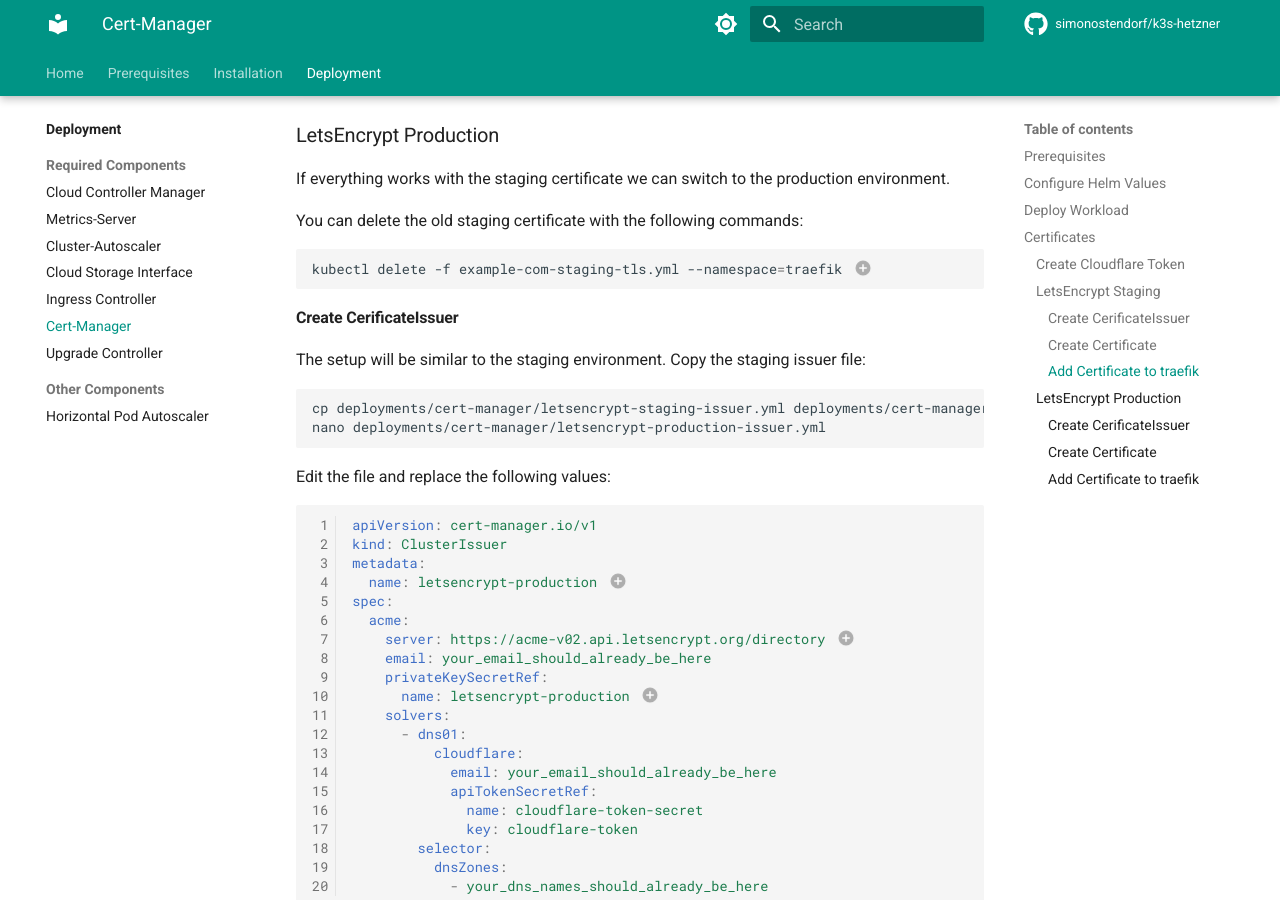
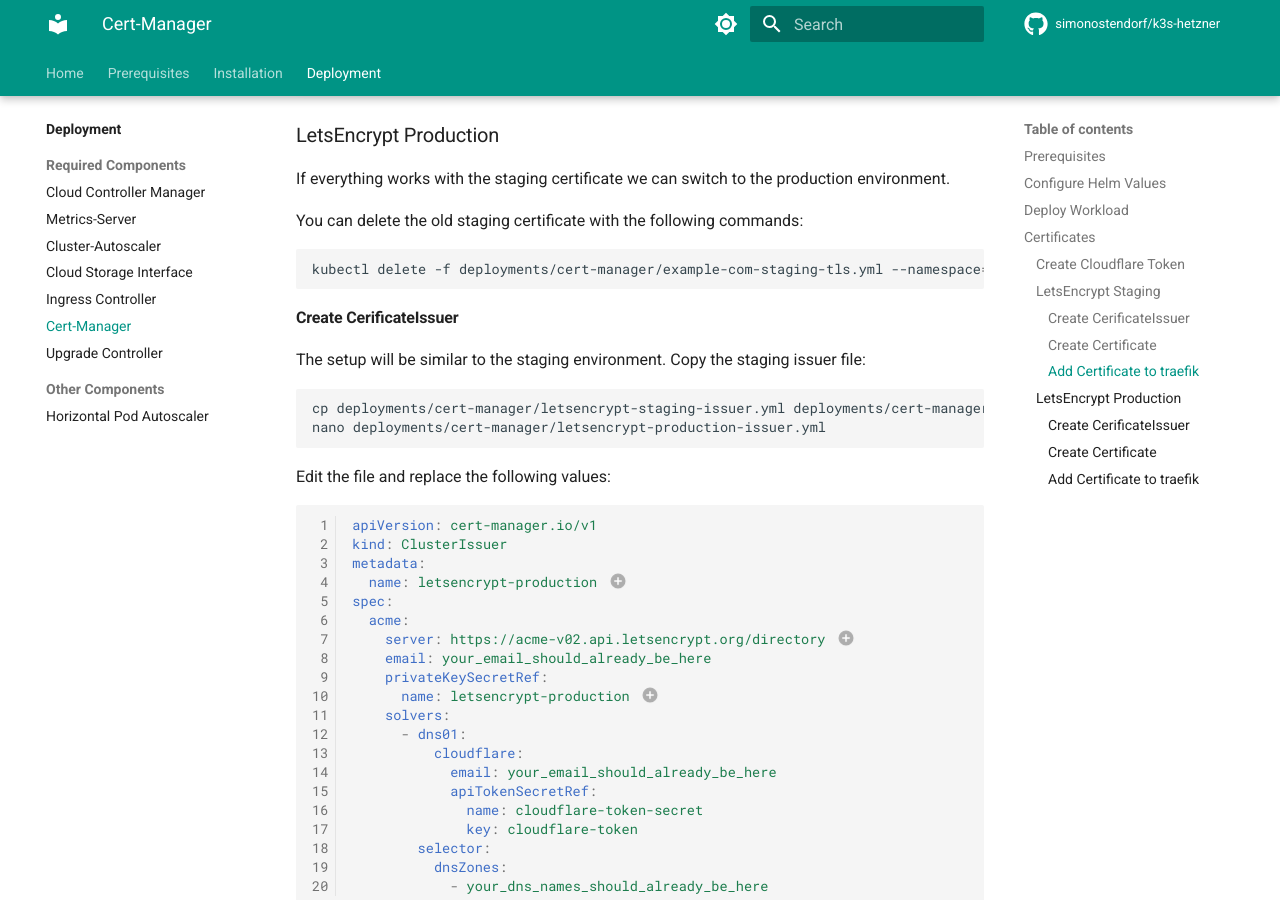
Before and after one commit to simonostendorf/k3s-hetzner, an MkDocs documentation site: the page built from docs/deployment/cert-manager.md, in a window 1280 px wide and 900 px high, scrolled down 4855 px. Built offline with MkDocs 1.6.1 and Material for MkDocs 9.7.7, drawn with Linux system fonts in a browser that asks for light colours; comment, search, counter and statistics services are not loaded.

Commit message:
Fix staging certificate delete. closes #43

````diff
--- a/docs/deployment/cert-manager.md
+++ b/docs/deployment/cert-manager.md
@@ -215,7 +215,7 @@
 
 You can delete the old staging certificate with the following commands:
 ```bash
-kubectl delete -f example-com-staging-tls.yml --namespace=traefik #(1)!
+kubectl delete -f deployments/cert-manager/example-com-staging-tls.yml --namespace=traefik #(1)!
 ```
 
 1. Replace `example-com-staging-tls.yml` with the name of your certificate.
````
